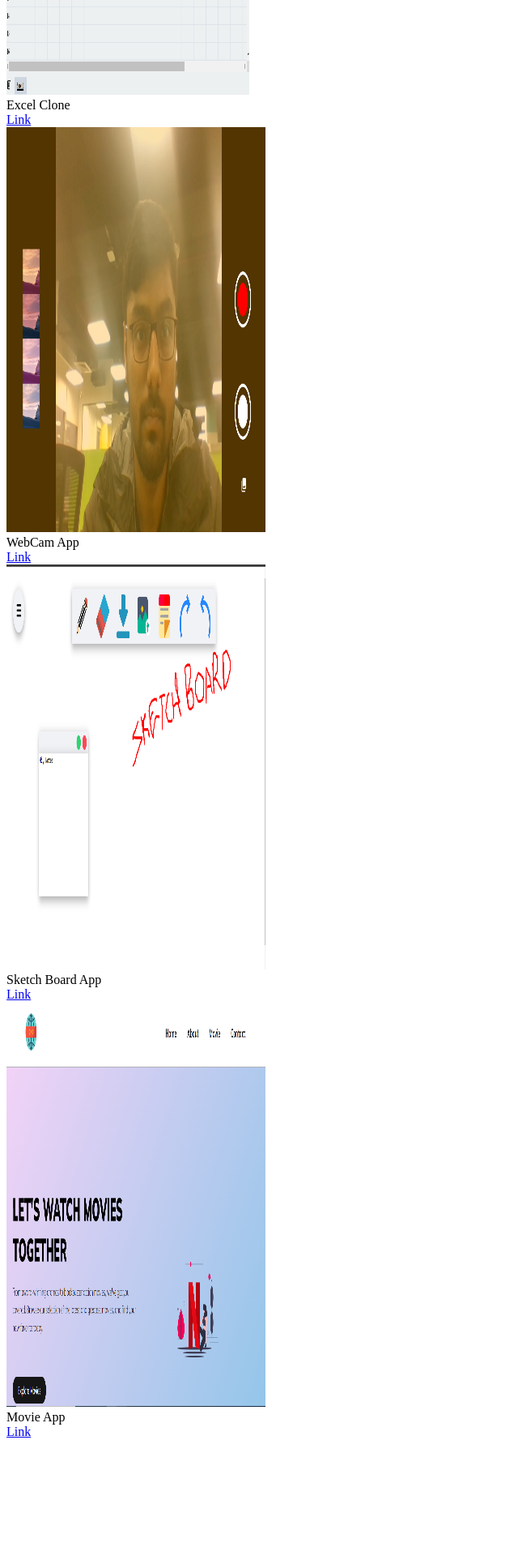
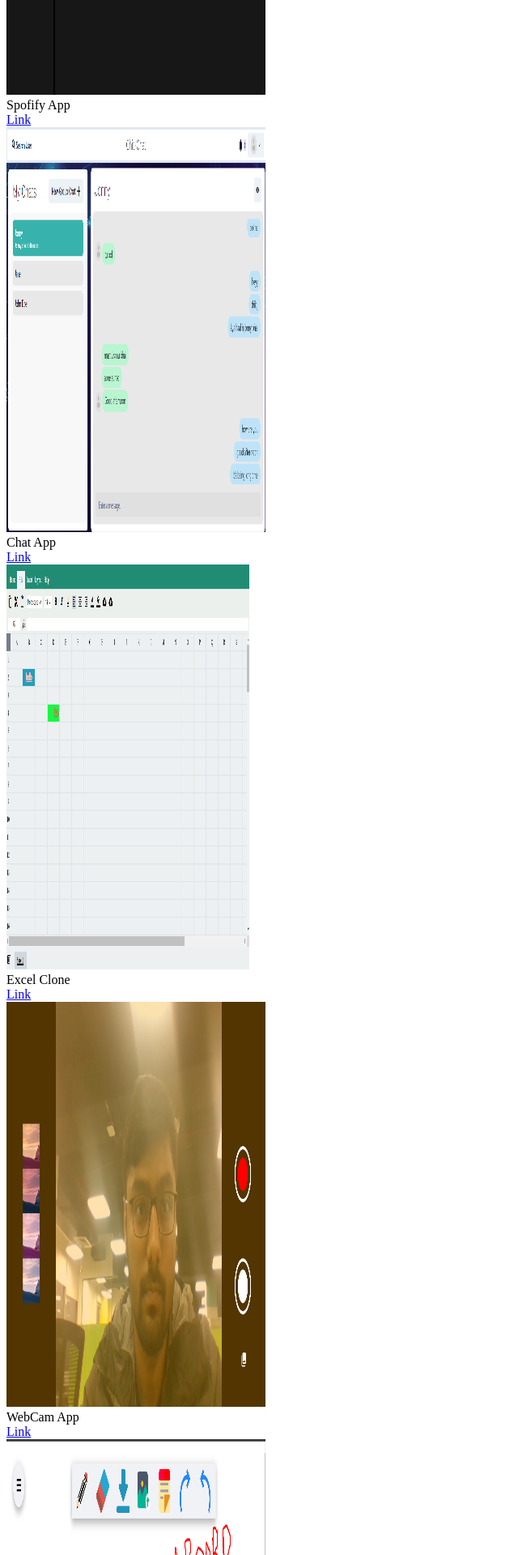
Before and after one commit to Vishnu-Murti-Pandey/portfolio, a Next.js app: page /main in a window 1280 px wide. Shown: the part 1540-3460 px from the top of the page at 81% size, without its empty margins (0-640 px from the left). Before the commit the page ends 3325 px from the top, so only its background shows below. Built offline with nearby package versions, Linux system fonts and the light colour scheme.

Commit message:
project updated

```diff
--- a/src/components/Projects.js
+++ b/src/components/Projects.js
@@ -7,6 +7,26 @@ const Projects = () => {
             <h1 className="text-6xl my-6 text-blue-600">Projects</h1>
             <div className="flex flex-wrap justify-evenly items-center">
                 <div className="max-w-sm rounded overflow-hidden shadow-lg m-2">
+                    <Image src="/spotify.png" alt="" width={320} height={500} />
+                    <div className="px-6 py-4">
+                        <div className="font-bold text-xl mb-2 text-red-400">Spofify App</div>
+                        <a href="https://spotify-songs-app.vercel.app/" target="_blank"
+                            className="text-teal-600 text-base font-semibold hover:text-red-400 cursor-pointer ">
+                            Link
+                        </a>
+                    </div>
+                </div>
+                <div className="max-w-sm rounded overflow-hidden shadow-lg m-2">
+                    <Image src="/chatapp.png" alt="" width={320} height={500} />
+                    <div className="px-6 py-4">
+                        <div className="font-bold text-xl mb-2 text-red-400">Chat App</div>
+                        <a href="https://chit-chat-puqa.onrender.com/" target="_blank"
+                            className="text-teal-600 text-base font-semibold hover:text-red-400 cursor-pointer ">
+                            Link
+                        </a>
+                    </div>
+                </div>
+                <div className="max-w-sm rounded overflow-hidden shadow-lg m-2 ">
                     <Image src="/excel.png" alt="" width={300} height={500} />
                     <div className="px-6 py-4">
                         <div className="font-bold text-xl mb-2 text-red-400">Excel Clone</div>
@@ -36,16 +56,7 @@ const Projects = () => {
                         </a>
                     </div>
                 </div>
-                <div className="max-w-sm rounded overflow-hidden shadow-lg m-2">
-                    <Image src="/movieapp.png" alt="" width={320} height={500} />
-                    <div className="px-6 py-4">
-                        <div className="font-bold text-xl mb-2 text-red-400">Movie App</div>
-                        <a href="https://next-movie-app-smoky.vercel.app/" target="_blank"
-                            className="text-teal-600 text-base font-semibold hover:text-red-400 cursor-pointer ">
-                            Link
-                        </a>
-                    </div>
-                </div>
+
 
             </div>
         </section>
```
Also changed, not shown: public/chatapp.png (added), public/spotify.png (added).
